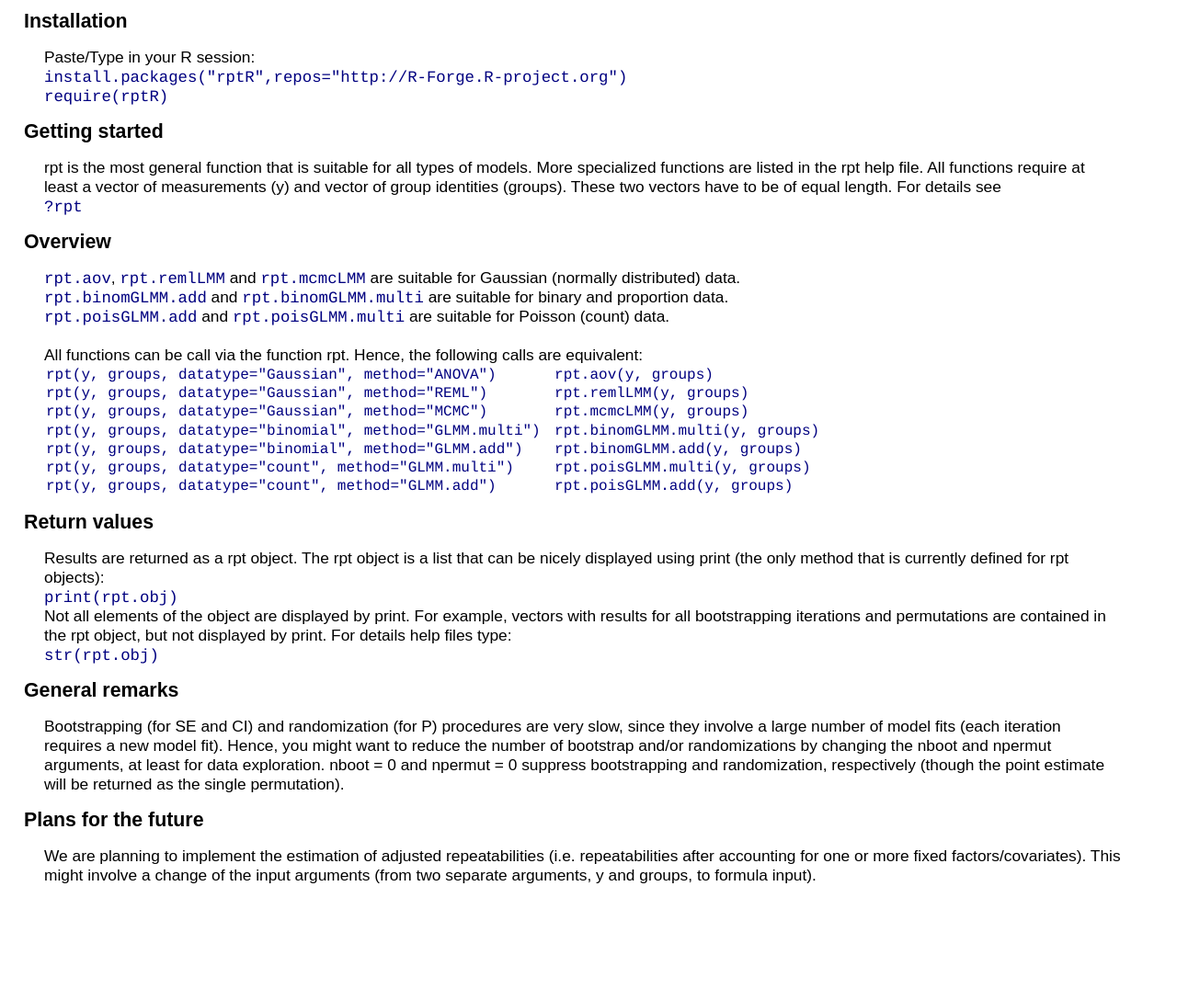
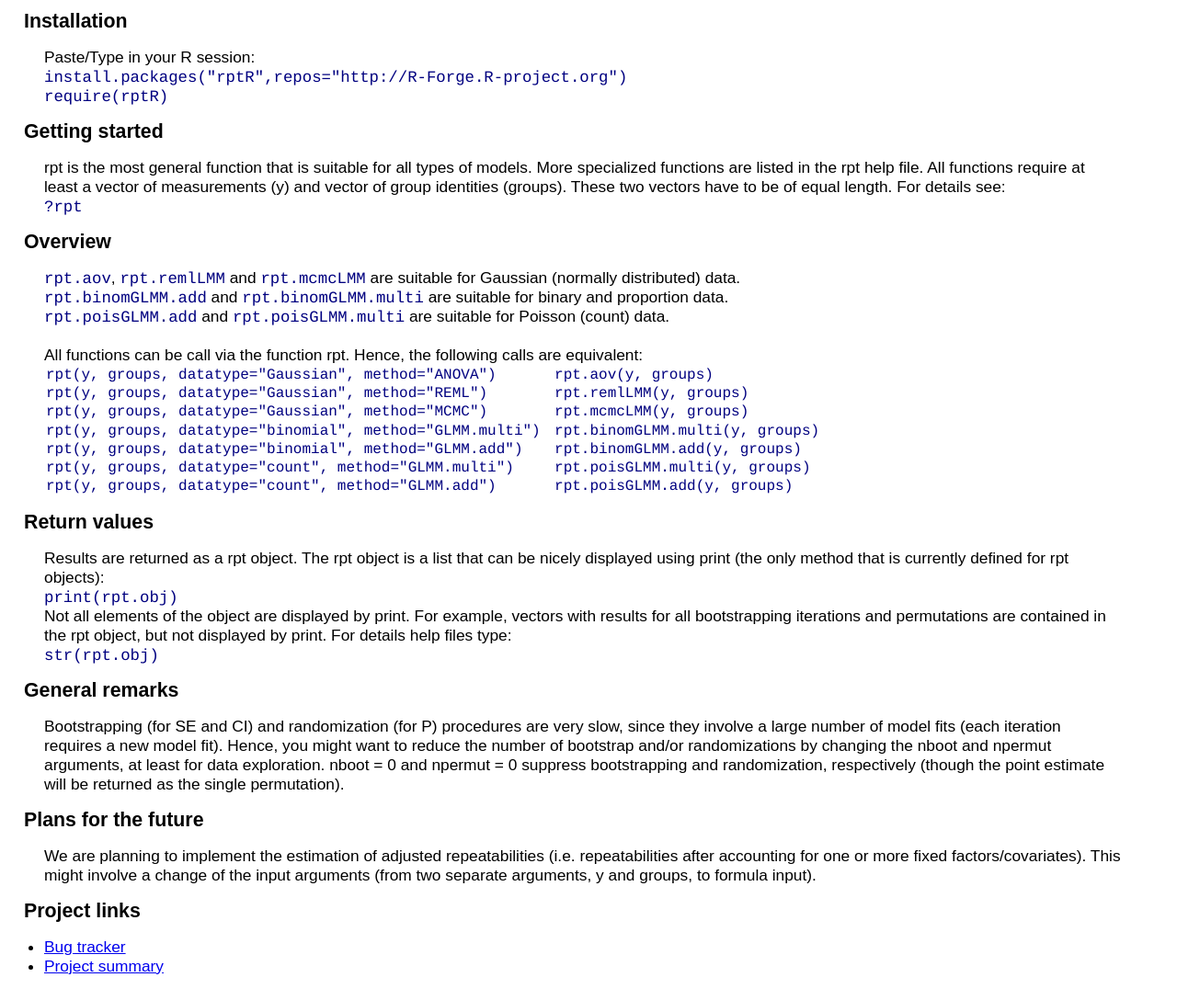
Before and after one commit to r-forge/rptr, a PHP site: page /index.html in a window 1280 px wide. Shown: the part 133-1221 px from the top of the page at 92% size. Before the commit the page ends 1094 px from the top, so only its background shows below. Run offline with PHP 8.4, Linux system fonts and the light colour scheme.

Commit message:
git-svn-id: svn://svn.r-forge.r-project.org/svnroot/rptr@17 edb9625f-4e0d-4859-8d74-9fd3b1da38cb

```diff
--- a/www/index.html
+++ b/www/index.html
@@ -20,7 +20,7 @@
 			<ul class="none">
 				<li> rpt is the most general function that is suitable for all types of models. More specialized functions are listed in the rpt help file. All
 				functions require at least a vector of measurements (y) and vector of group identities (groups). These two vectors have to be of equal
-				length. For details see </li>
+				length. For details see: </li>
 				<li> <code> ?rpt </code> </li>
 			</ul>
 		<h2> Overview </h2>
@@ -83,6 +83,12 @@
 			<ul class="none">
 				<li> We are planning to implement the estimation of adjusted repeatabilities (i.e. repeatabilities after accounting for one or more fixed
 				factors/covariates). This might involve a change of the input arguments (from two separate arguments, y and groups, to formula input).</li>
-			</p>
+			</ul>
+		<h2> Project links </h2>
+			<ul>
+				<li> <a href="https://r-forge.r-project.org/tracker/?atid=2952&group_id=738&func=browse"> Bug tracker</a> </li>
+				<li> <a href="http://r-forge.r-project.org/projects/rptr/"> Project summary</a>
+			</ul>
+		<span style="padding-left: 20px">
 	</body>
 </html>
--- a/www/style.css
+++ b/www/style.css
@@ -1,3 +1,6 @@
+pre {
+	padding: 20px
+}
 h1 {
 	font-family: Arial,sans-serif;
 	color: black;
@@ -14,7 +17,7 @@ h2 {
 	margin-bottom:16px;
 	margin-left:18px;
 }
-ul, li {
+p, ul, li {
 	font-family: Arial,sans-serif;
 	color: black;
 	font-size: 13pt;
```
Also changed, not shown: www/default_index.php (renamed from www/index.php).
